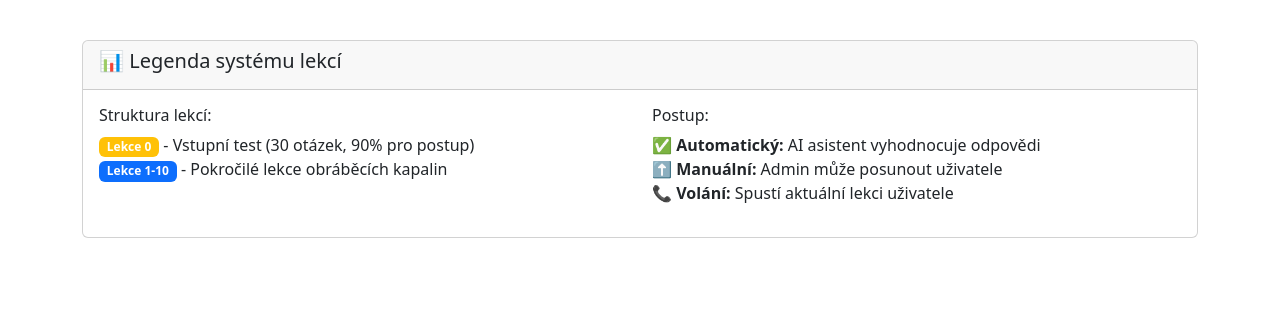
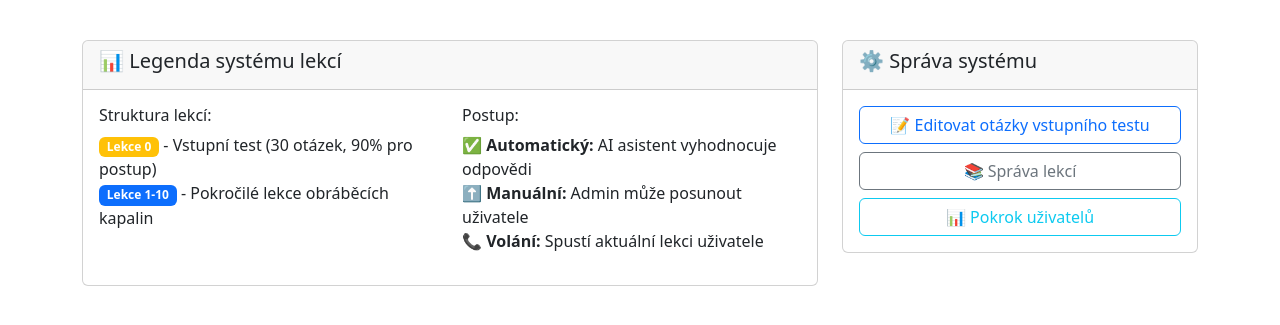
Before and after one commit to hvotava/lecture-app, a Python web app: template app/templates/users/list.html in a window 1280 px wide. Shown: the part 201-526 px from the top of the page. Run offline with Jinja, Linux system fonts and the light colour scheme; the template is opened without the code that fills it, so the values that code supplies are empty; some libraries are stand-ins or nearby versions.

Commit message:
🎨 Přidán odkaz na správu otázek vstupního testu
📝 NOVÉ FUNKCE:
- Přidán odkaz '📝 Editovat otázky vstupního testu' do admin rozhraní
- Umístěn v nové sekci '⚙️ Správa systému' vedle legendy
- Přidány odkazy na správu lekcí a pokrok uživatelů
- Responzivní layout s Bootstrap grid

🎯 CÍL:
- Snadný přístup k editaci otázek vstupního testu
- Lepší organizace admin funkcí
- Konzistentní UI/UX

```diff
--- a/app/templates/users/list.html
+++ b/app/templates/users/list.html
@@ -98,6 +98,8 @@
 </div>
 
 <div class="mt-4">
+    <div class="row">
+        <div class="col-md-8">
             <div class="card">
                 <div class="card-header">
                     <h5>📊 Legenda systému lekcí</h5>
@@ -123,4 +125,26 @@
                 </div>
             </div>
         </div>
+        <div class="col-md-4">
+            <div class="card">
+                <div class="card-header">
+                    <h5>⚙️ Správa systému</h5>
+                </div>
+                <div class="card-body">
+                    <div class="d-grid gap-2">
+                        <a href="/admin/lesson-0-questions" class="btn btn-outline-primary">
+                            📝 Editovat otázky vstupního testu
+                        </a>
+                        <a href="/admin/lessons" class="btn btn-outline-secondary">
+                            📚 Správa lekcí
+                        </a>
+                        <a href="/admin/user-progress" class="btn btn-outline-info">
+                            📊 Pokrok uživatelů
+                        </a>
+                    </div>
+                </div>
+            </div>
+        </div>
+    </div>
+</div>
 {% endblock %}
```
Lines whose indentation alone changed are shown as unchanged.
